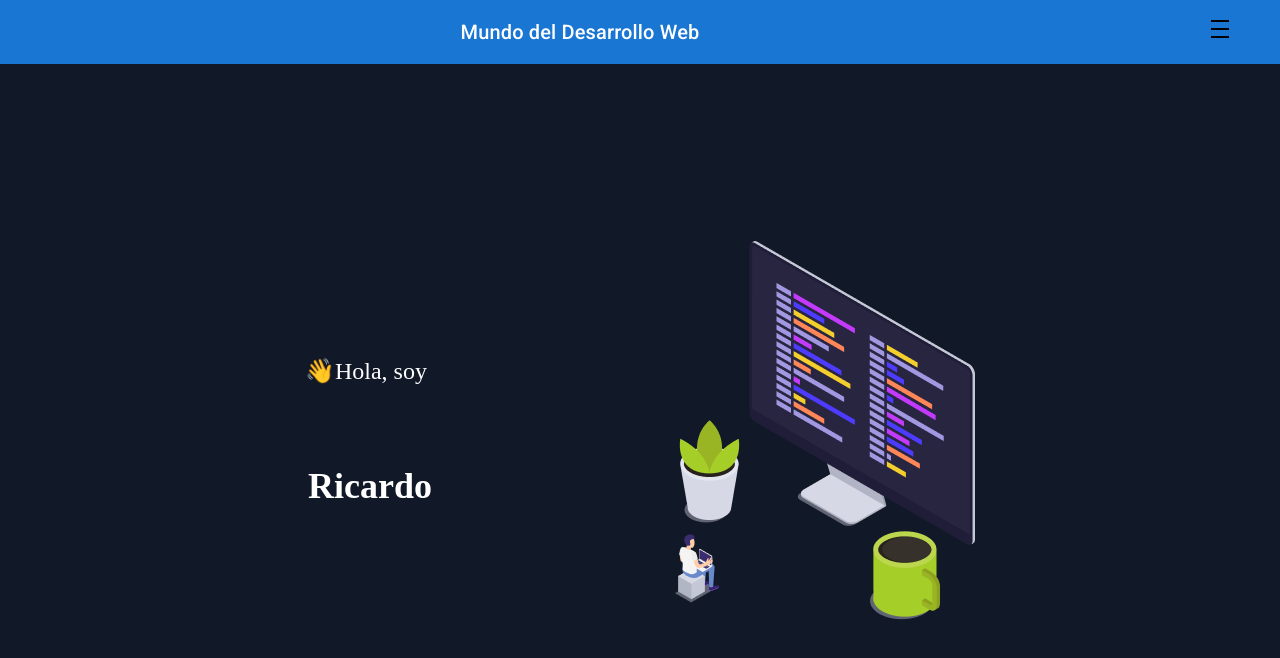
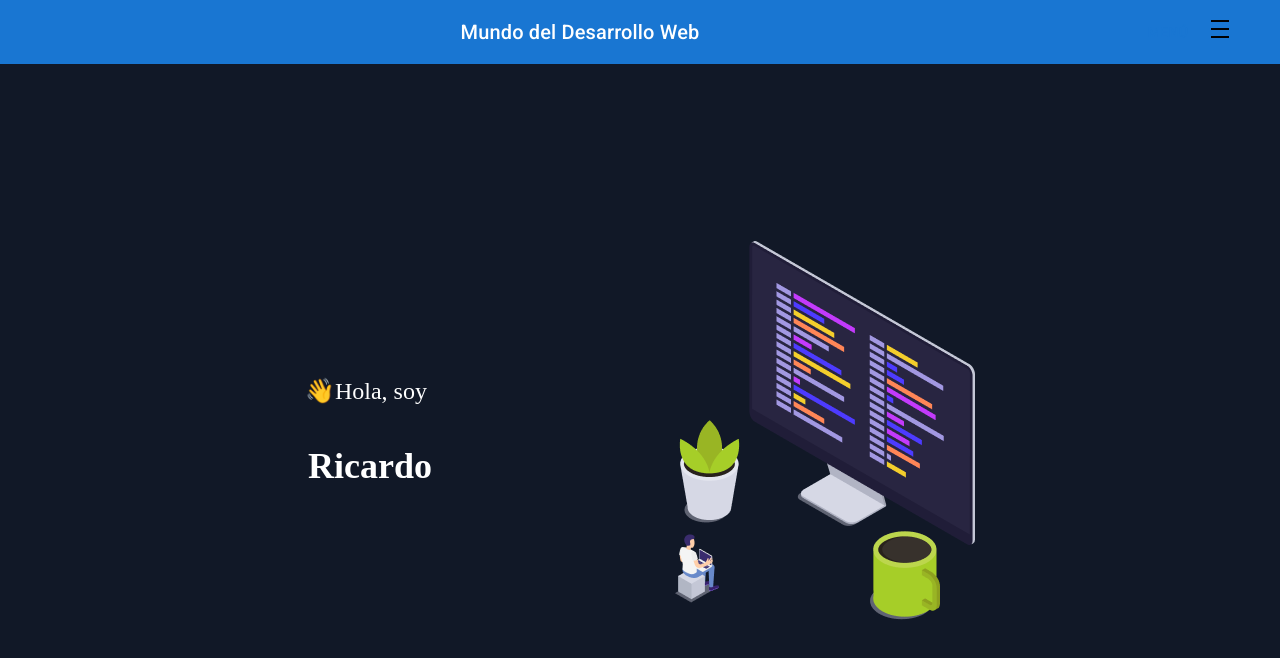
Before and after one commit to blackgoku-97/portafolio, a React (Vite) app: page / in a window 1280 px wide. Shown: the top 658 px of the page. Built offline with nearby package versions, Linux system fonts and the light colour scheme.

Commit message:
Inicio estructurado

```diff
--- a/src/components/inicio/Inicio.jsx
+++ b/src/components/inicio/Inicio.jsx
@@ -36,6 +36,7 @@ const Styles = {
   nombre: {
     fontSize: 36,
     fontWeight: "bold",
+    marginTop: -5,
     '@media (max-width: 768px)': {
       fontSize: 28,
       marginLeft: 20,
```
